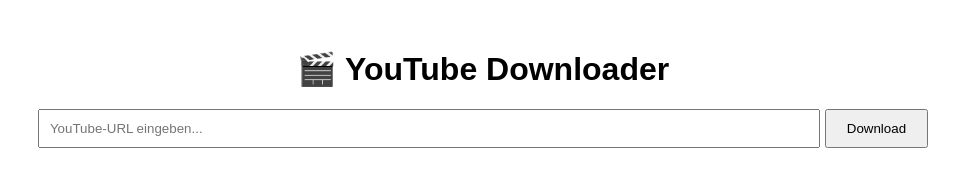
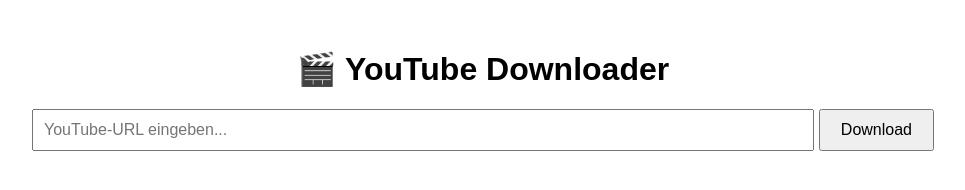
Before and after one commit to eletino-x/YtDApiV2, a website: page views/index.html in a window 1280 px wide. Shown: the whole page, without its empty margins (157-1122 px from the left). Drawn offline with Linux system fonts and the light colour scheme.

Commit message:
Update index.html

```diff
--- a/views/index.html
+++ b/views/index.html
@@ -1,21 +1,25 @@
 <!DOCTYPE html>
 <html lang="de">
 <head>
-  <meta charset="UTF-8" />
-  <meta name="viewport" content="width=device-width, initial-scale=1.0" />
+  <meta charset="UTF-8">
+  <meta name="viewport" content="width=device-width, initial-scale=1.0">
   <title>YouTube Downloader</title>
 </head>
-<body style="font-family:sans-serif;text-align:center;margin-top:50px;">
+<body style="font-family:Arial;text-align:center;margin-top:50px;">
   <h1>🎬 YouTube Downloader</h1>
   <form action="/download" method="get">
     <input
       type="text"
       name="url"
       placeholder="YouTube-URL eingeben..."
-      style="width:60%;padding:10px;"
+      style="width:60%;padding:10px;font-size:16px;"
       required
     />
-    <button type="submit" style="padding:10px 20px;">Download</button>
+    <button
+      type="submit"
+      style="padding:10px 20px;font-size:16px;cursor:pointer;">
+      Download
+    </button>
   </form>
 </body>
 </html>
```
